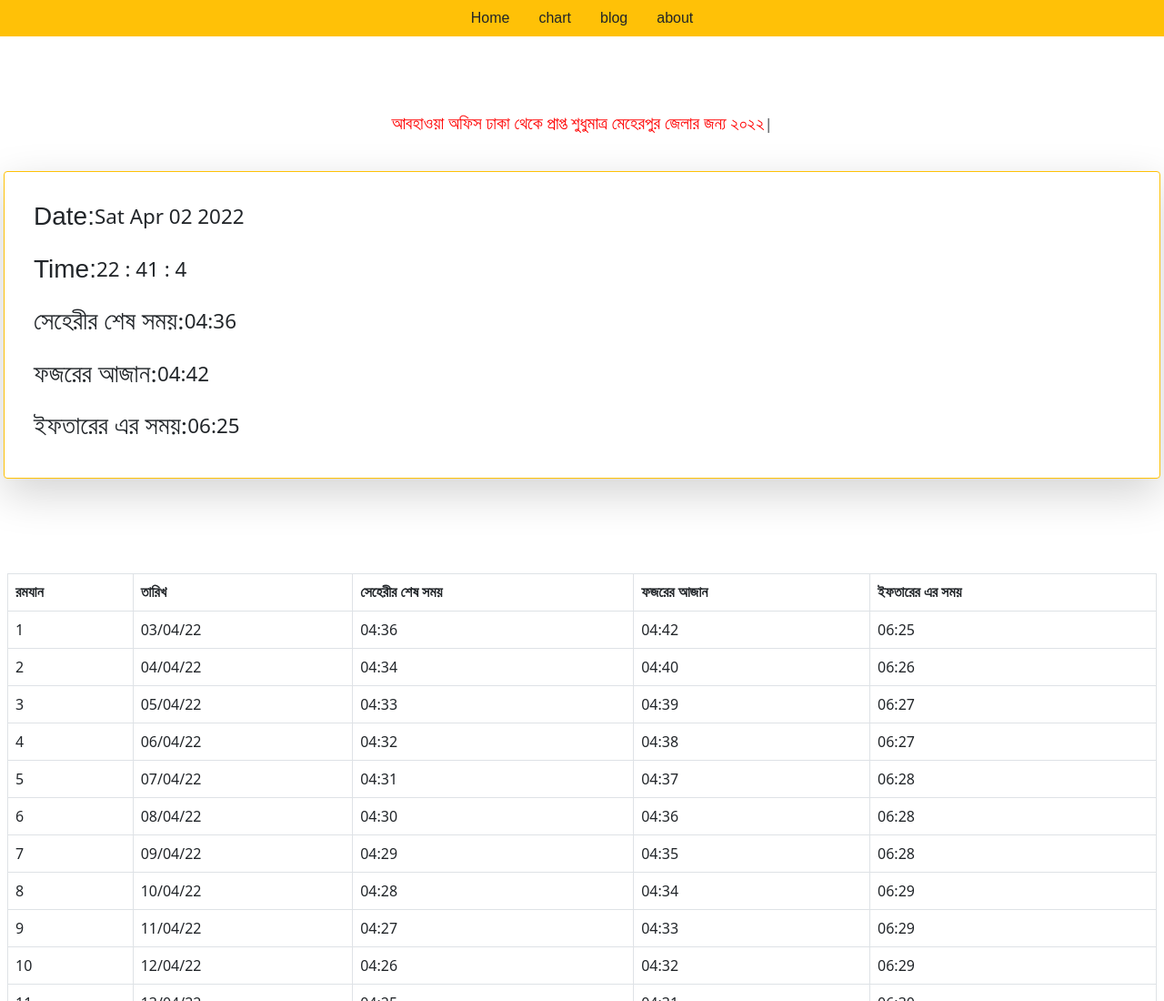
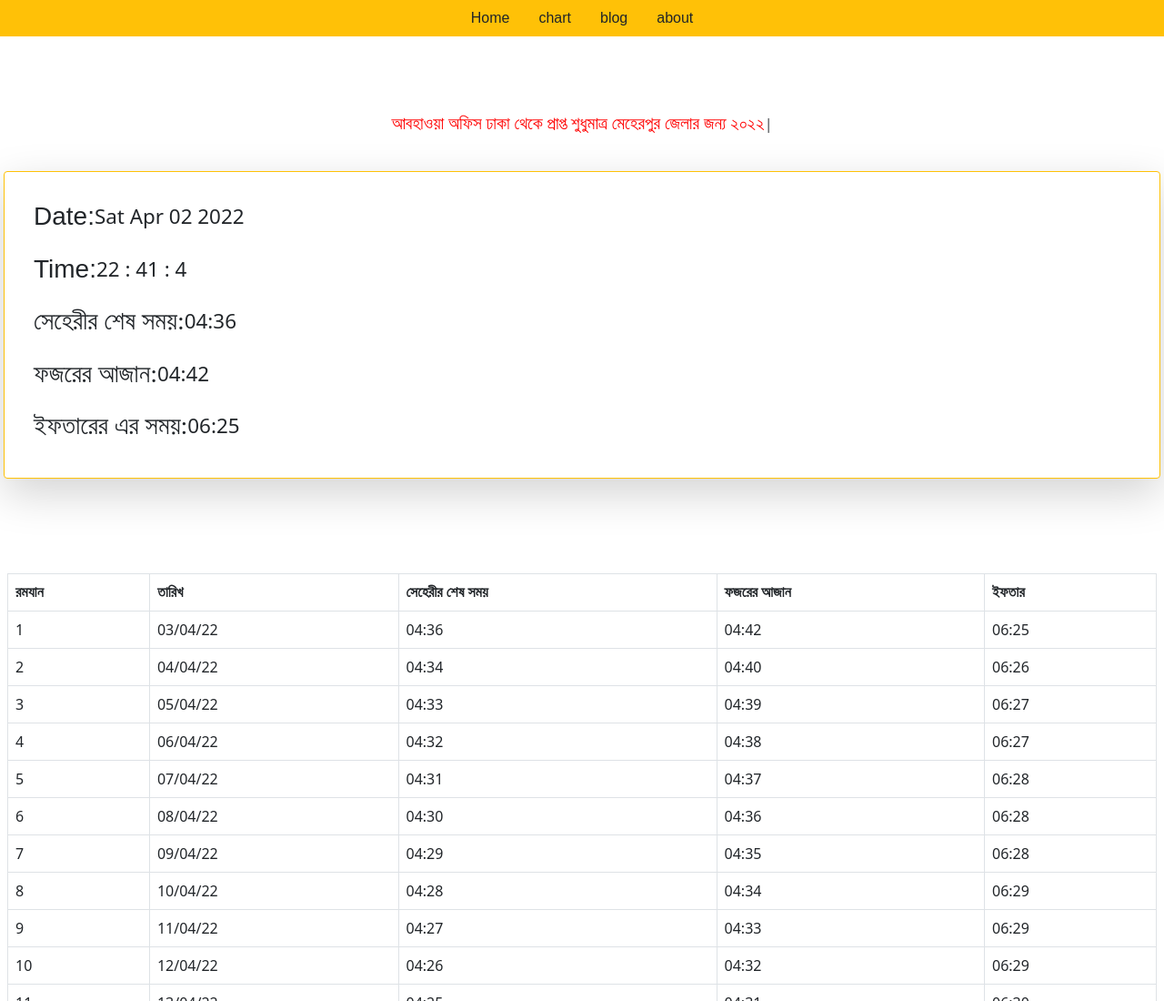
Before and after one commit to tazahmed710/ramadan-2022.Meherpur, a plain HTML site: page index.html in a window 1280 px wide. Shown: the top 1100 px of the page at 91% size. Drawn offline with nearby package versions, Linux system fonts and the light colour scheme.

Commit message:
Update index.html

```diff
--- a/index.html
+++ b/index.html
@@ -75,7 +75,7 @@
                 <th>তারিখ</th>
                 <th>সেহেরীর শেষ সময়</th>
                 <th>ফজরের আজান</th>
-                <th>ইফতারের এর সময়</th>
+                <th>ইফতার</th>
             </tr>
             <tr>
                 <td>1</td>
```
